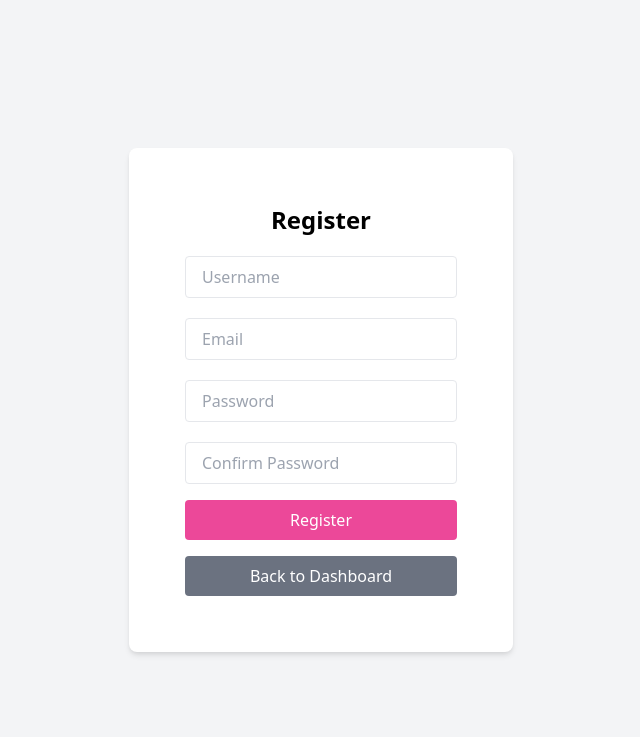
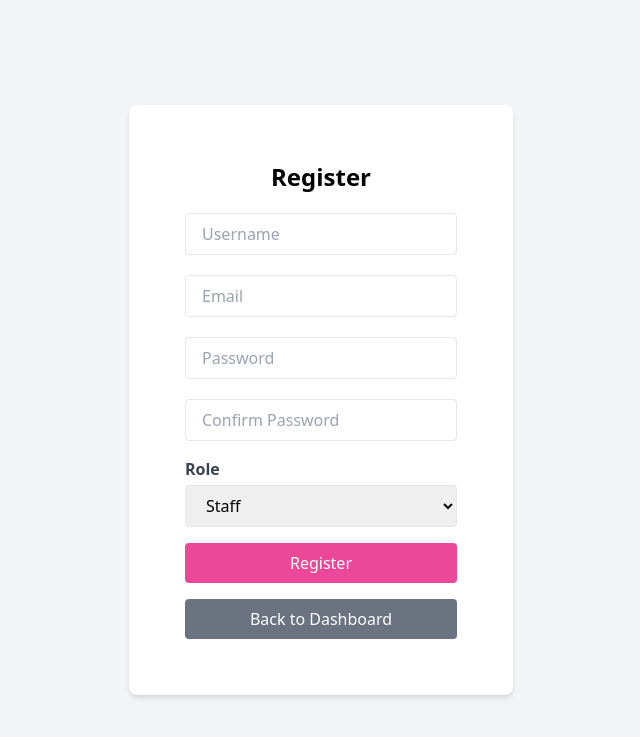
Before and after one commit to jshcnd/Gentle-Hands-Py, a Django app: page /register/ in a window 1280 px wide. Shown: the top 737 px of the page, without its empty margins (319-959 px from the left). Run offline with Django 5.2, Linux system fonts and the light colour scheme.

Commit message:
feat: Add role selection to registration form and specify authentication backend in login

```diff
--- a/myproject/accounts/templates/register.html
+++ b/myproject/accounts/templates/register.html
@@ -37,6 +37,13 @@
                             <p class="text-red-500 text-sm">{{ form.password2.errors.0 }}</p>
                         {% endif %}
                     </div>
+                    <div>
+                        <label for="role" class="block text-gray-700 font-semibold">Role</label>
+                        <select name="role" id="role" class="w-full px-4 py-2 mt-1 border rounded focus:outline-none focus:ring-2 focus:ring-pink-500">
+                            <option value="staff">Staff</option>
+                            <option value="admin">Admin</option>
+                        </select>
+                    </div>
                 </div>
                 {% if form.non_field_errors %}
                     <p class="text-red-500 text-sm text-center">{{ form.non_field_errors.0 }}</p>
--- a/myproject/accounts/views.py
+++ b/myproject/accounts/views.py
@@ -1,5 +1,5 @@
 from django.shortcuts import render, redirect, get_object_or_404
-from django.contrib.auth import login, authenticate
+from django.contrib.auth import login, authenticate, get_backends
 from django.contrib.auth.forms import AuthenticationForm
 from django.contrib.auth.decorators import login_required
 from django.contrib.auth.models import User, Group
@@ -16,7 +16,9 @@ def register(request):
         form = RegisterForm(request.POST)
         if form.is_valid():
             user = form.save()
-            login(request, user)
+            # Specify the backend explicitly
+            backend = get_backends()[0]  # Use the first backend in AUTHENTICATION_BACKENDS
+            login(request, user, backend=backend.__class__.__module__ + '.' + backend.__class__.__name__)
             return redirect('home')
     else:
         form = RegisterForm()
```
